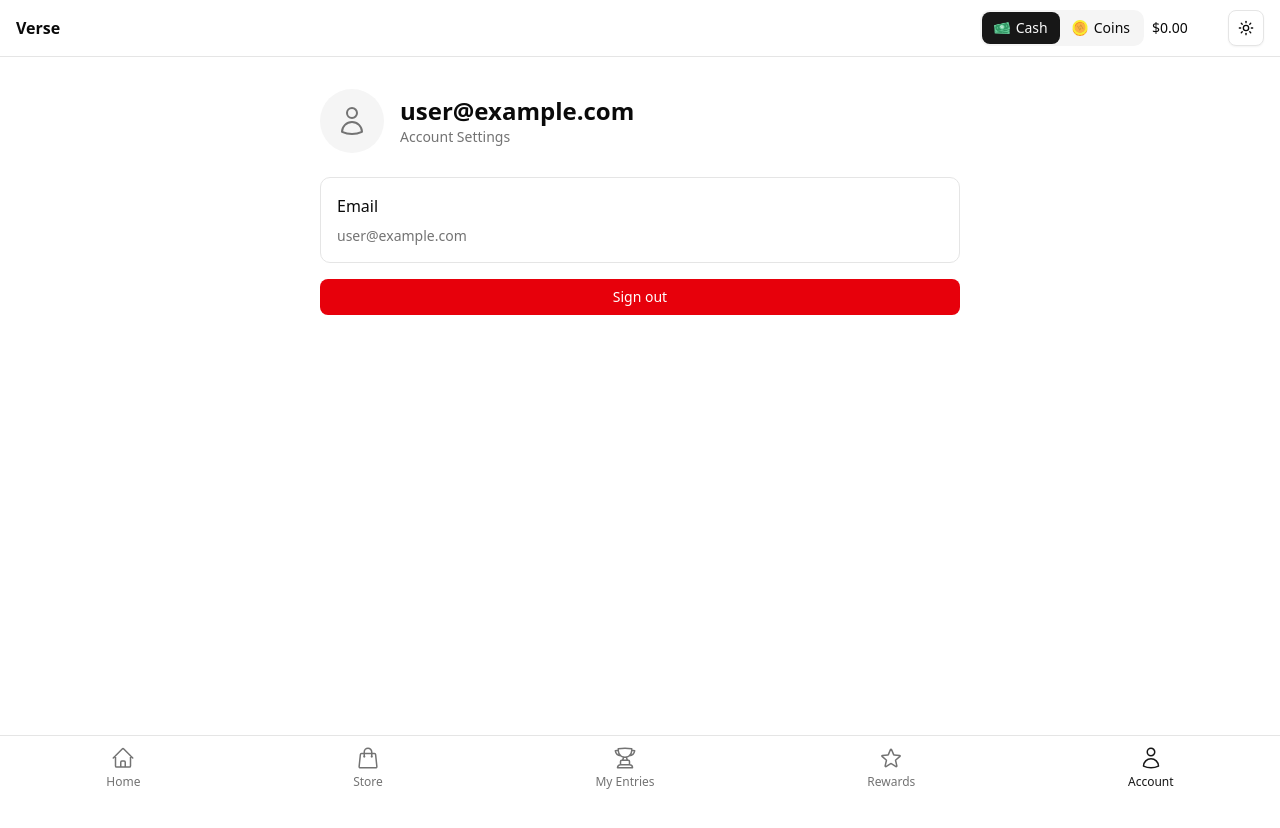
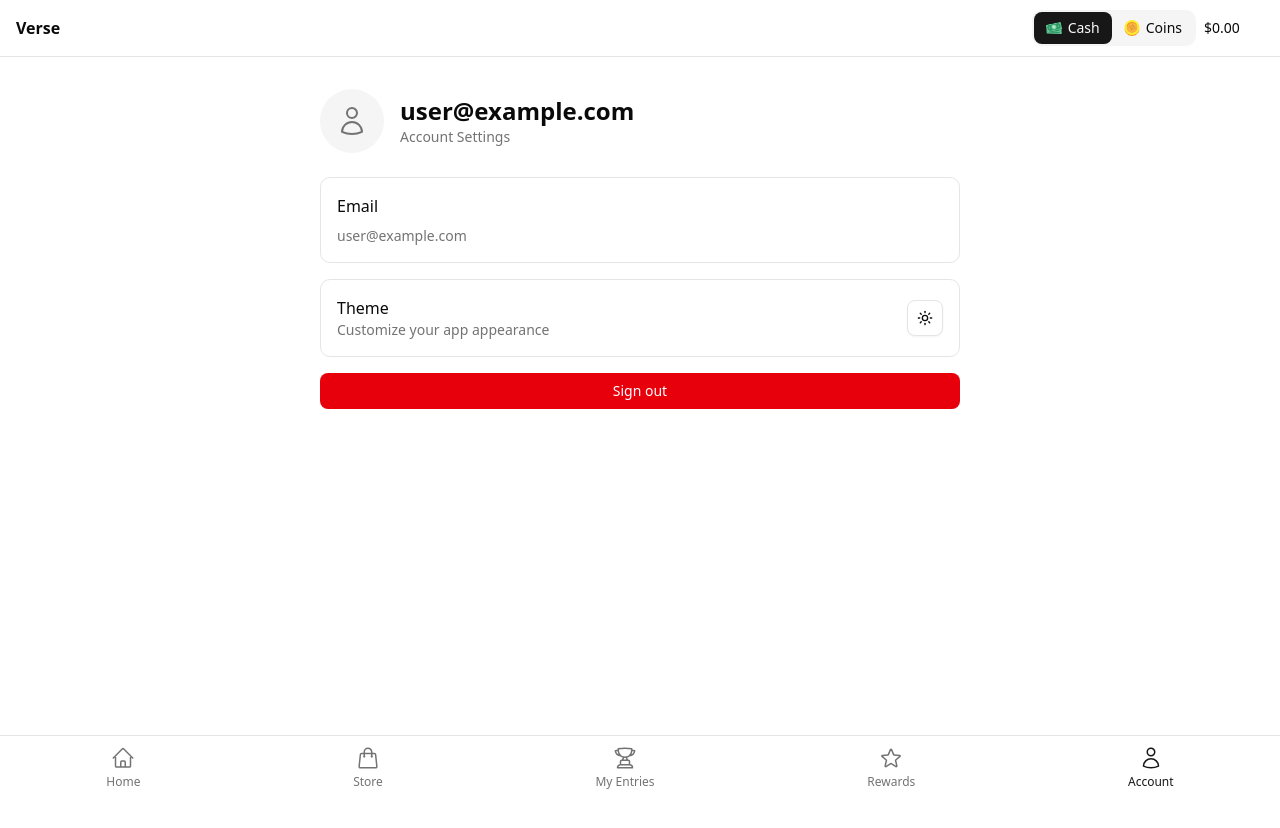
Before and after one commit to Verse-V2/versemarketmvp, a Next.js app: page /account in a window 1280 px wide. Shown: the top 828 px of the page. Built offline with nearby package versions, Linux system fonts and the light colour scheme; no server answers; the database is empty; sample sign-in values are in the browser's storage.

Commit message:
Move theme toggle from header to account page

```diff
--- a/app/account/page.tsx
+++ b/app/account/page.tsx
@@ -6,6 +6,7 @@ import { signOut } from "firebase/auth";
 import { Button } from "@/components/ui/button";
 import { Header } from "@/components/ui/header";
 import { UserIcon } from "@heroicons/react/24/outline";
+import { ThemeToggle } from "@/components/theme-toggle";
 
 export default function AccountPage() {
   const user = useAuth();
@@ -52,6 +53,16 @@ export default function AccountPage() {
               <p className="text-sm text-muted-foreground">{user.email}</p>
             </div>
 
+            <div className="border rounded-lg p-4 space-y-4">
+              <div className="flex items-center justify-between">
+                <div>
+                  <h2 className="font-medium">Theme</h2>
+                  <p className="text-sm text-muted-foreground">Customize your app appearance</p>
+                </div>
+                <ThemeToggle />
+              </div>
+            </div>
+
             <Button
               variant="destructive"
               className="w-full"
--- a/components/ui/header.tsx
+++ b/components/ui/header.tsx
@@ -1,4 +1,3 @@
-import { ThemeToggle } from "@/components/theme-toggle";
 import { CurrencyToggle } from "@/components/currency-toggle";
 import { useAuth } from "@/lib/auth-context";
 import Link from "next/link";
@@ -15,9 +14,6 @@ export function Header() {
           </Link>
           <div className="flex items-center justify-end space-x-4">
             <CurrencyToggle />
-            <div className="hidden md:block">
-              <ThemeToggle />
-            </div>
           </div>
         </div>
       </div>
```
